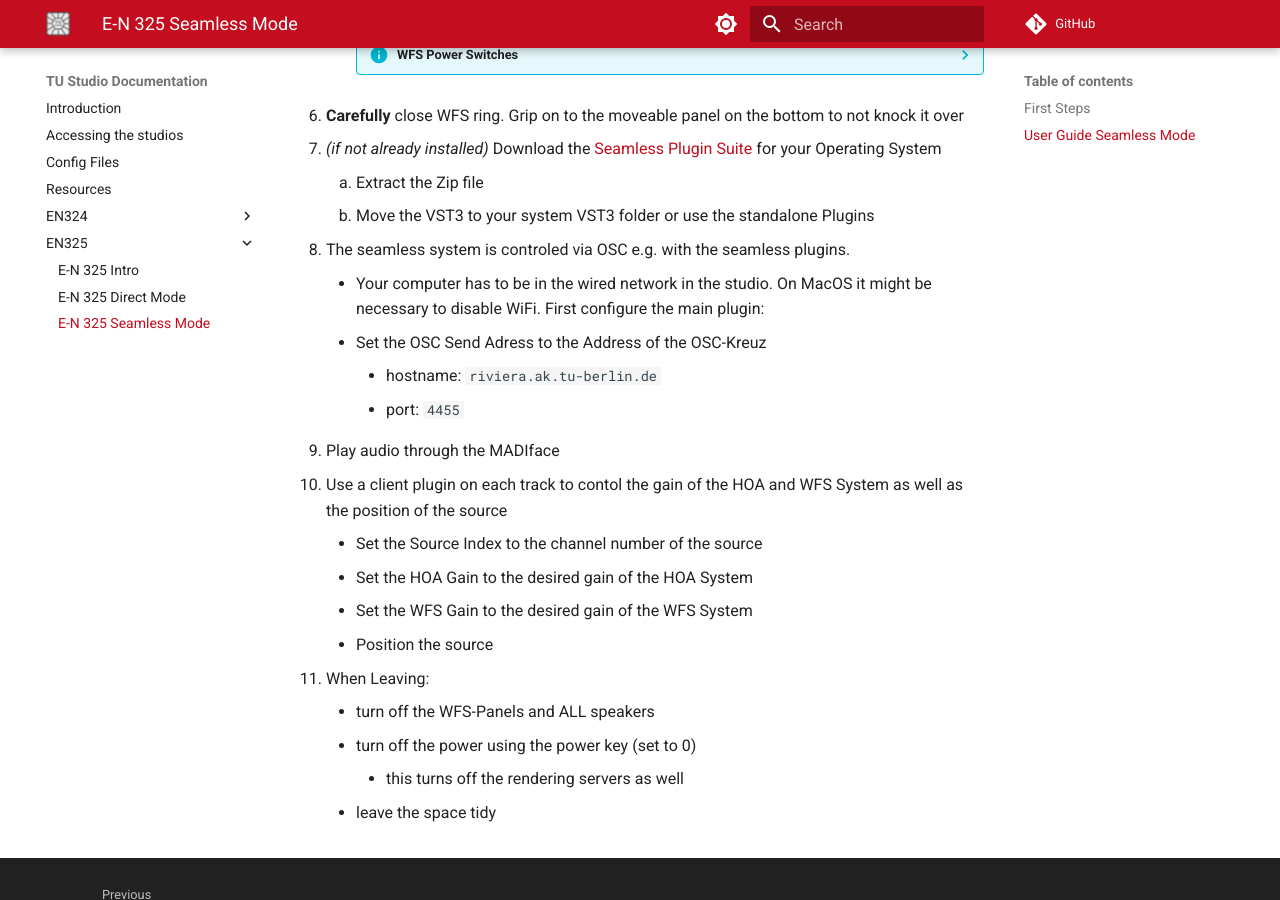
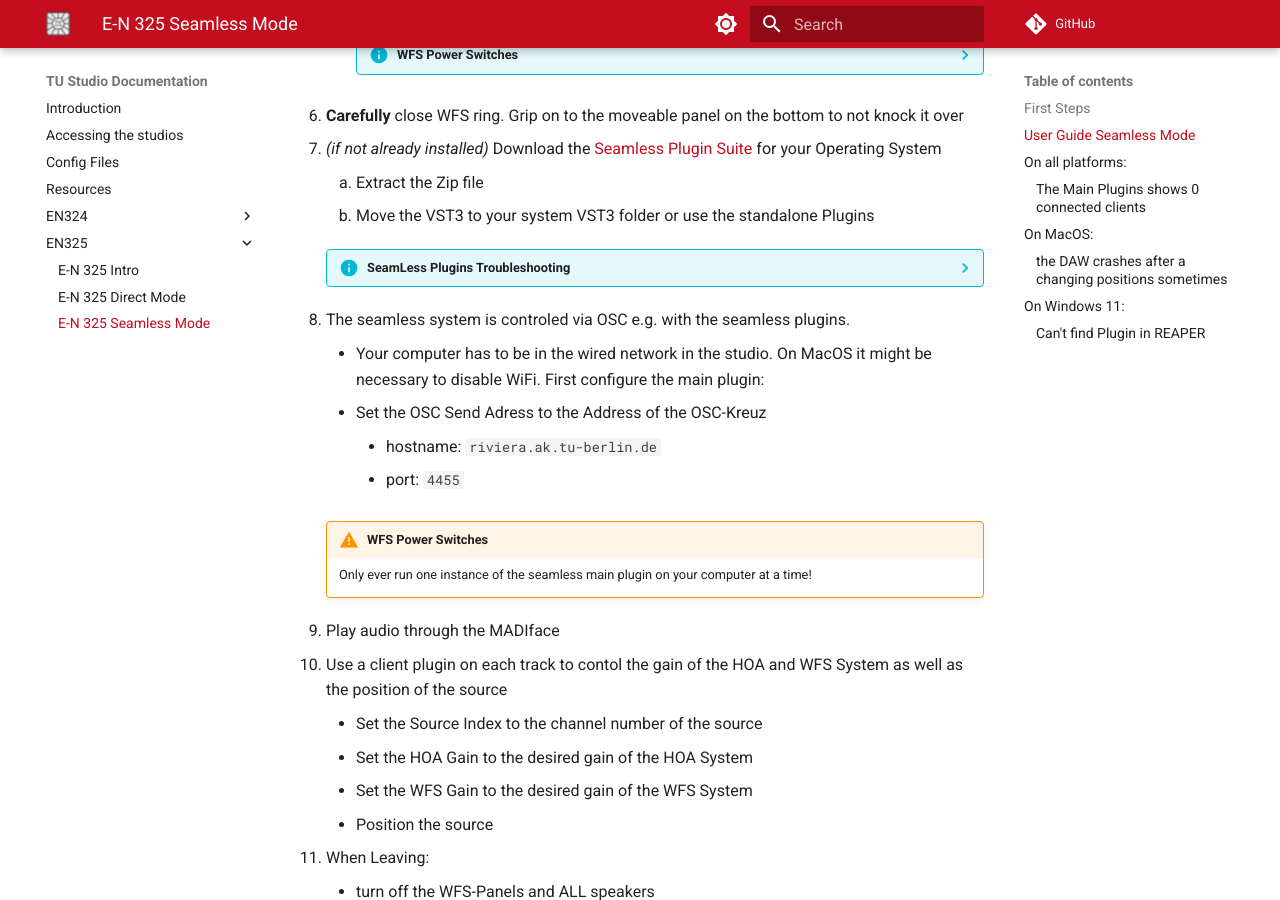
Before and after one commit to tu-studio/studio-docs, an MkDocs documentation site: the page built from docs/EN325/seamless-mode.md, in a window 1280 px wide and 900 px high, scrolled down 1728 px. Built offline with MkDocs 1.6.1 and Material for MkDocs 9.7.7, drawn with Linux system fonts in a browser that asks for light colours; comment, search, counter and statistics services are not loaded.

Commit message:
added some platform specific caveats to docs

```diff
--- a/docs/EN325/seamless-mode.md
+++ b/docs/EN325/seamless-mode.md
@@ -32,7 +32,8 @@
 3. Set the MADIface Settings to the correct values
 
     ??? info "MADIface Settings"
-        ![Madiface Settings Screenshot](../graphics/madiface_settings_64mix.jpg){: style="width:400px"}
+        ![Madiface Settings Screenshot Windows](../graphics/madiface_settings_64mix.jpg){: style="width:400px"}
+        ![Madiface Settings Screenshot MacOS](../graphics/madiface_settings_macos.png){: style="width:400px"}
 
 4. In the machineroom:
 
@@ -66,6 +67,19 @@
 
     1. Extract the Zip file
     2. Move the VST3 to your system VST3 folder or use the standalone Plugins
+    ??? info "SeamLess Plugins Troubleshooting"
+        ## On all platforms:
+        ### The Main Plugins shows 0 connected clients
+        Make sure you don't have another Main Plugin open somewhere else, for example in another REAPER Project Tab.
+
+        ## On MacOS:
+        ### the DAW crashes after a changing positions sometimes
+        Cisco Secure Client Content Filter might interfere with the sending of messages, try to disable the Content Filter under Filters & Proxies.
+
+        ## On Windows 11:
+        ### Can't find Plugin in REAPER
+        You might need to allow the plugin to access the firewall first:
+        in REAPER go to Preferences -> Plu-ins -> VST -> There's an option somewhere for failed plugins, click on that, then select the SeamLess Main plugin, then in the windows firewall popup allow access.
 
 8. The seamless system is controled via OSC e.g. with the seamless plugins.
 
@@ -74,8 +88,10 @@
       - Set the OSC Send Adress to the Address of the OSC-Kreuz
         - hostname: `riviera.ak.tu-berlin.de`
         - port: `4455`
+    !!! warning "WFS Power Switches"
+        Only ever run one instance of the seamless main plugin on your computer at a time!
 
-9. Play audio through the MADIface
+9.  Play audio through the MADIface
 
 10. Use a client plugin on each track to contol the gain of the HOA and WFS System as well as the position of the source
 
```
Also changed, not shown: docs/graphics/madiface_settings_macos.png (added).
